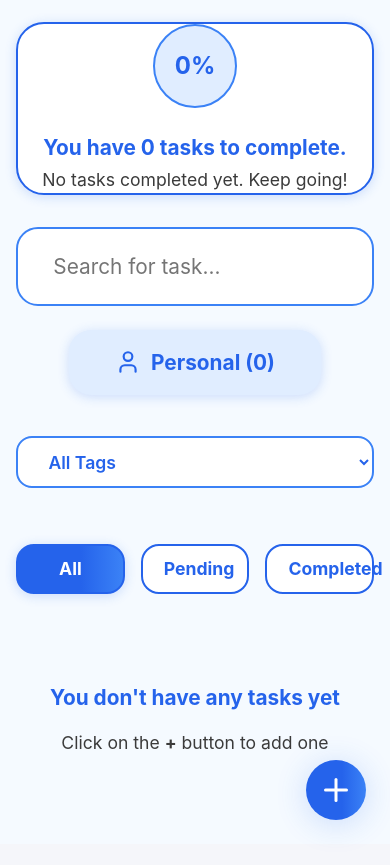
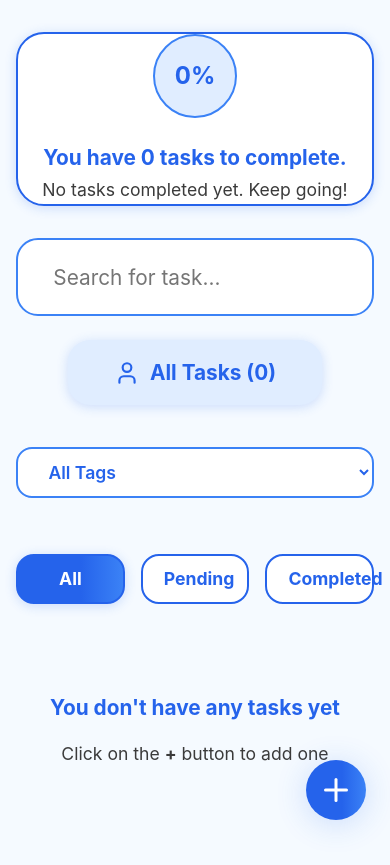
Before and after one commit to AtaanshAhlawat/To-Do-Dashboard, a React (Vite) app: page / in a window 390 px wide. Before the commit the page ends 844 px from the top, so only its background shows below. Built offline with nearby package versions, Linux system fonts and the light colour scheme.

Commit message:
mobile#4

```diff
--- a/src/App.jsx
+++ b/src/App.jsx
@@ -90,8 +90,6 @@ function App() {
     } else {
       document.body.style.overflow = 'unset';
     }
-
-    // Cleanup on unmount
     return () => {
       document.body.style.overflow = 'unset';
     };
@@ -103,18 +101,18 @@ function App() {
       width: "100%",
       background: "#f5faff",
       display: "flex",
-      alignItems: "center",
+      alignItems: "flex-start",
       justifyContent: "center",
       overflow: "hidden"
     }}>
       <div className="center-content" style={{
         width: "100%",
-        maxWidth: "100%",
+        maxWidth: 600,
         display: "flex",
         flexDirection: "column",
         alignItems: "center",
-        justifyContent: "center",
-        margin: 0,
+        justifyContent: "flex-start",
+        margin: "2rem auto",
         padding: "0 1rem",
         boxSizing: "border-box"
       }}>
@@ -198,7 +196,9 @@ function App() {
           boxShadow: blueShadow
         }}>
           <User size={26} style={{ marginRight: 10 }} />
-          Personal ({filtered.length})
+          {tagFilter === 'All Tags'
+            ? `All Tasks (${filtered.length})`
+            : `${tagFilter} (${filtered.length})`}
         </div>
 
         <div style={{
@@ -313,7 +313,7 @@ function App() {
         ) : (
           <ul className="todo-list" style={{
             width: "100%",
-            maxWidth: "100%",
+            maxWidth: 600,
             margin: 0,
             padding: 0,
             boxSizing: "border-box"
@@ -336,7 +336,7 @@ function App() {
                   minHeight: 80,
                   textAlign: "center",
                   width: "100%",
-                  maxWidth: "100%",
+                  maxWidth: 600,
                   boxSizing: "border-box"
                 }}
               >
```
